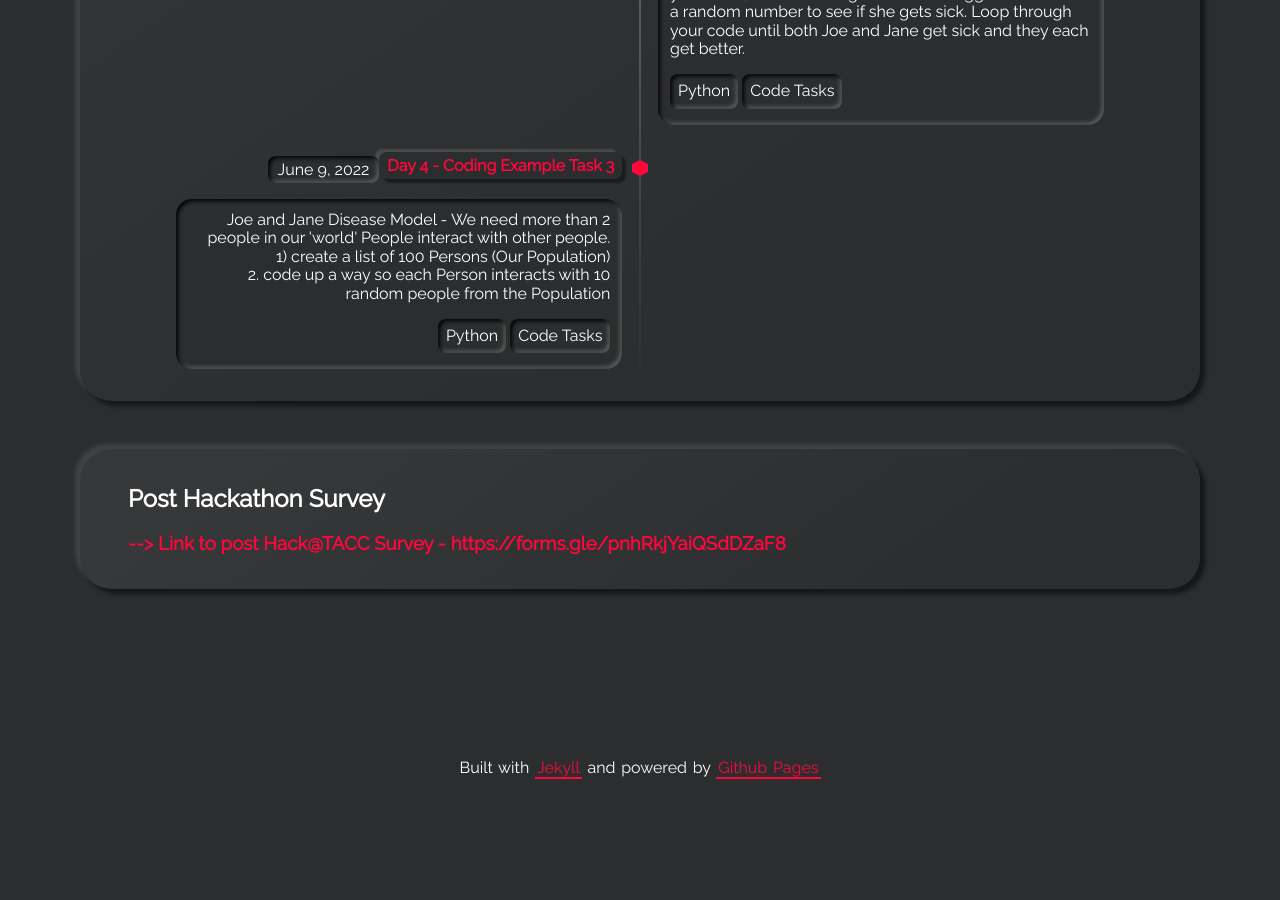
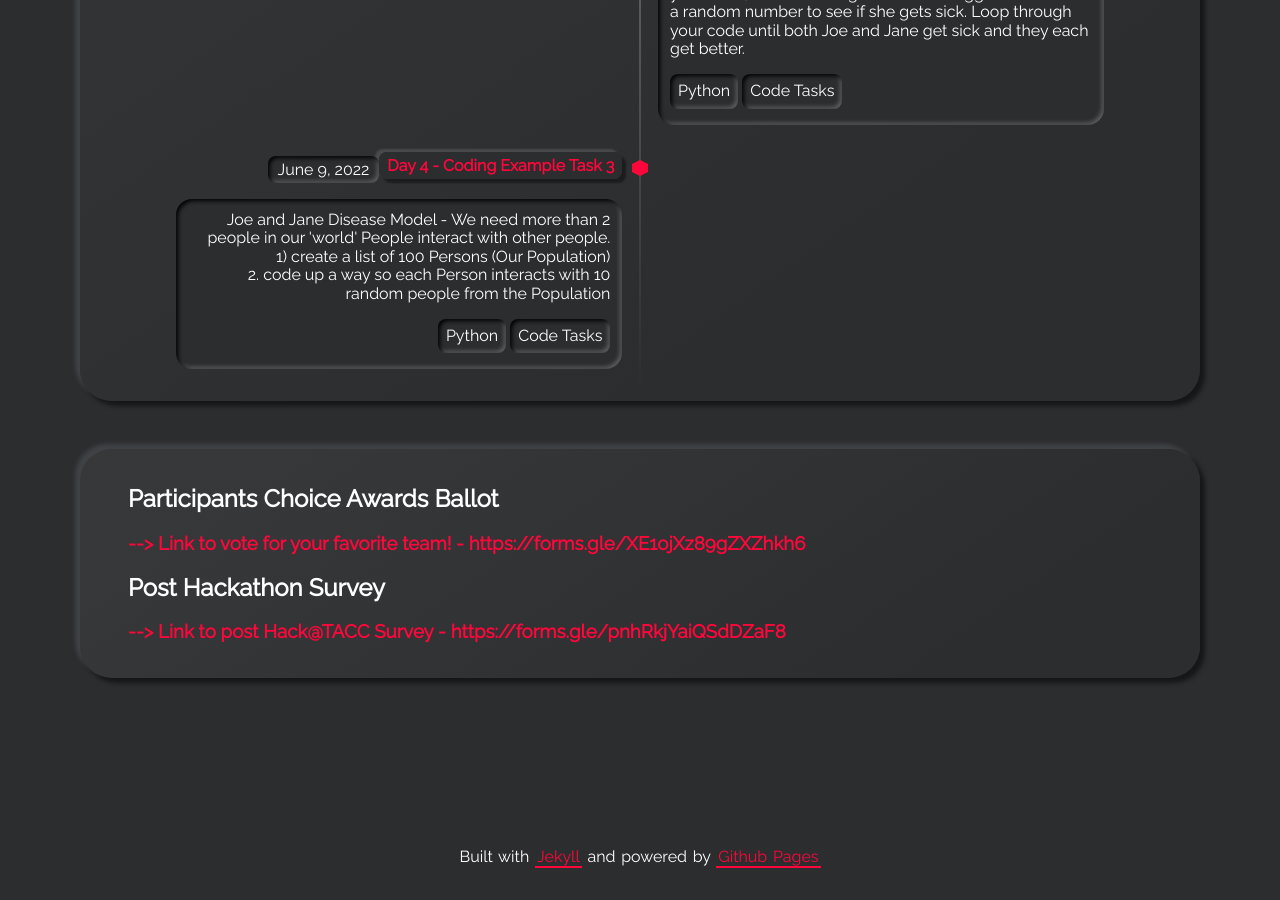
Before and after one commit to HackHPC/BigDataHack-2022, a Jekyll site: the page built from index.md, in a window 1280 px wide and 900 px high, scrolled down 4560 px. Built offline with Jekyll 4.4.1, drawn with Linux system fonts in a browser that asks for light colours; our own code applies the rules of GitHub Pages for plain Markdown files; before the commit the page ends 5371 px from its top, so only the background shows below that.

Commit message:
Added participants choice award

```diff
--- a/_layouts/default.html
+++ b/_layouts/default.html
@@ -63,6 +63,8 @@
     </section>
     {% endif %}
     <section class="card neumorphism-card-big">
+      <h2> Participants Choice Awards Ballot </h2>
+      <h3><a href="https://forms.gle/XE1ojXz89gZXZhkh6"> --> Link to vote for your favorite team! - https://forms.gle/XE1ojXz89gZXZhkh6 </a></h3>
       <h2> Post Hackathon Survey </h2>
       <h3><a href="https://forms.gle/pnhRkjYaiQSdDZaF8"> --> Link to post Hack@TACC Survey - https://forms.gle/pnhRkjYaiQSdDZaF8 </a></h3>
     </section>
```
